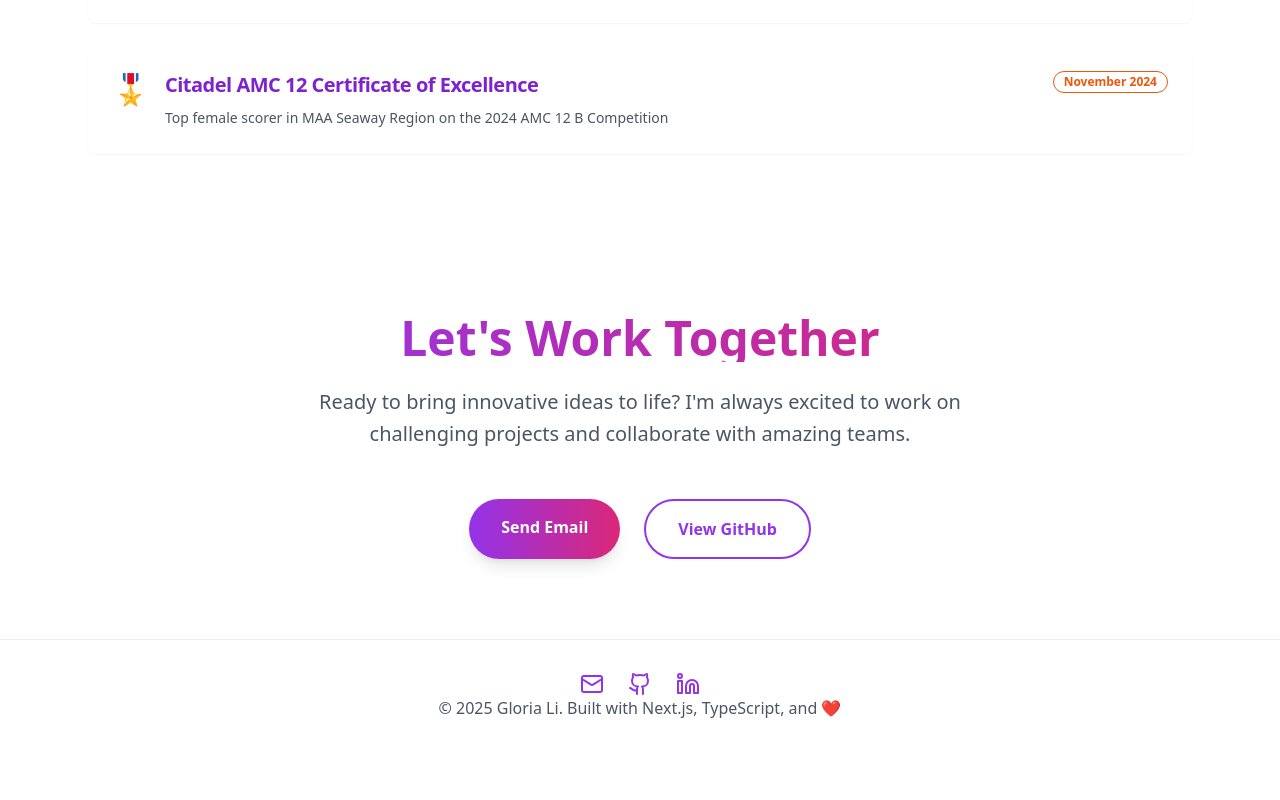
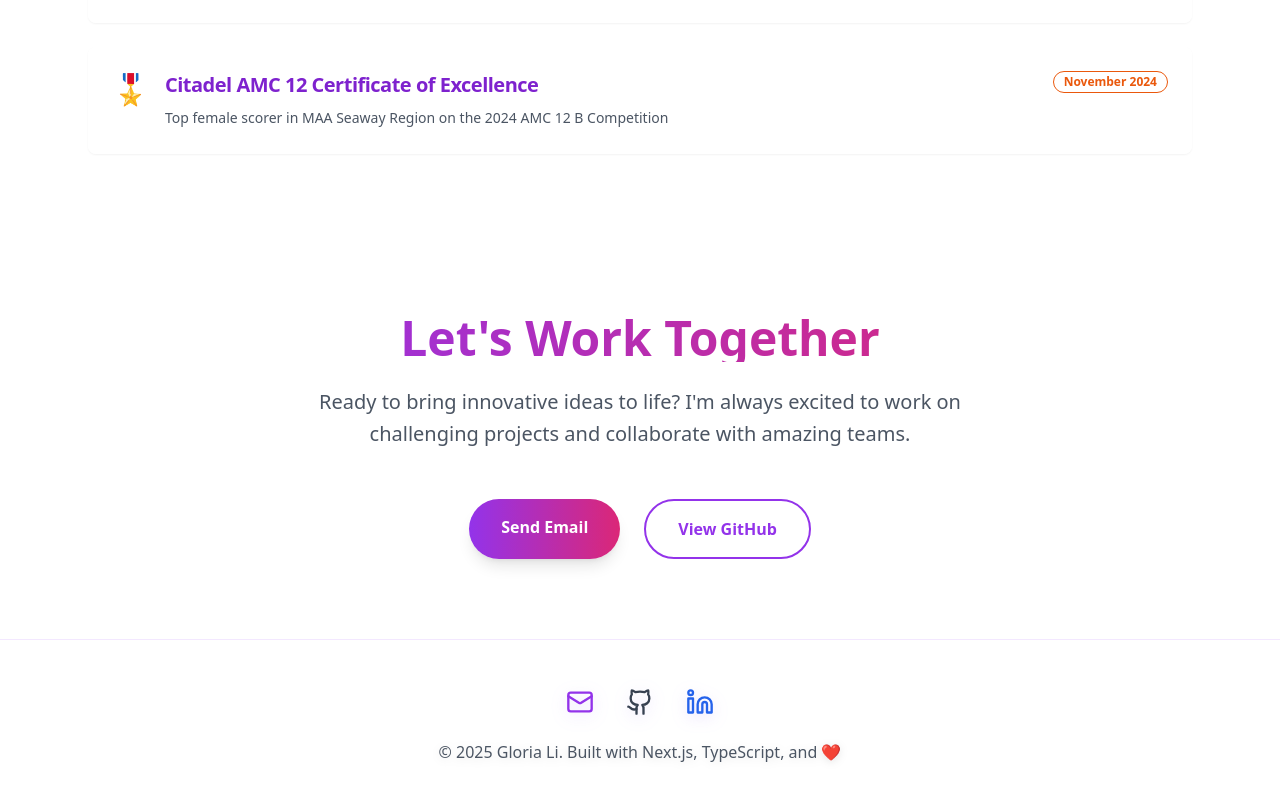
Before and after one commit to agloriousli/agloriousli.github.io, a Next.js app: page / in a window 1280 px wide. Shown: the part 4237-5037 px from the top of the page. Before the commit the page ends 4989 px from the top, so only its background shows below. Built offline with nearby package versions, Linux system fonts and the light colour scheme.

Commit message:
fixed footer

```diff
--- a/components/FooterSection.tsx
+++ b/components/FooterSection.tsx
@@ -3,37 +3,48 @@ import { Mail, Github, Linkedin } from "lucide-react"
 
 export default function FooterSection() {
   return (
-    <footer className="py-8 border-t border-purple-100 text-center text-gray-600 bg-white/50 backdrop-blur-sm">
-      <div className="max-w-6xl mx-auto px-6">
-        <div className="flex justify-center gap-6">
-          <motion.a
-            href="mailto:gloriali8976@gmail.com"
-            whileHover={{ scale: 1.1, rotate: 5 }}
-            className="text-purple-600 hover:text-purple-700"
+    <footer
+        className="py-12 border-t border-purple-100 text-center text-gray-600 bg-white/60 backdrop-blur-sm"
+        style={{ perspective: "1000px" }}
+      >
+        <div className="max-w-6xl mx-auto px-6">
+          <motion.div className="flex justify-center gap-8 mb-6" style={{ transform: "translateZ(20px)" }}>
+            {[
+              { href: "mailto:gloriali8976@gmail.com", icon: Mail, color: "text-purple-600" },
+              { href: "https://github.com/an-apple-in-a-tree", icon: Github, color: "text-gray-700" },
+              { href: "https://www.linkedin.com/in/gloria-l-955979285/", icon: Linkedin, color: "text-blue-600" },
+            ].map((link, index) => (
+              <motion.a
+                key={index}
+                href={link.href}
+                target={link.href.startsWith("http") ? "_blank" : undefined}
+                rel={link.href.startsWith("http") ? "noopener noreferrer" : undefined}
+                className={`${link.color} hover:scale-110 transition-all duration-300`}
+                style={{
+                  filter: "drop-shadow(0 4px 8px rgba(139, 92, 246, 0.2))",
+                  transform: "translateZ(10px)",
+                }}
+                whileHover={{
+                  scale: 1.2,
+                  rotateY: 15,
+                  filter: "drop-shadow(0 6px 12px rgba(139, 92, 246, 0.3))",
+                }}
+                whileTap={{ scale: 0.9 }}
+              >
+                <link.icon className="w-7 h-7" />
+              </motion.a>
+            ))}
+          </motion.div>
+          <motion.p
+            style={{
+              filter: "drop-shadow(0 2px 4px rgba(0, 0, 0, 0.1))",
+              transform: "translateZ(5px)",
+            }}
+            whileHover={{ scale: 1.02 }}
           >
-            <Mail className="w-6 h-6" />
-          </motion.a>
-          <motion.a
-            href="https://github.com/an-apple-in-a-tree"
-            target="_blank"
-            rel="noopener noreferrer"
-            whileHover={{ scale: 1.1, rotate: -5 }}
-            className="text-purple-600 hover:text-purple-700"
-          >
-            <Github className="w-6 h-6" />
-          </motion.a>
-          <motion.a
-            href="https://www.linkedin.com/in/gloria-l-955979285/"
-            target="_blank"
-            rel="noopener noreferrer"
-            whileHover={{ scale: 1.1, rotate: 5 }}
-            className="text-purple-600 hover:text-purple-700"
-          >
-            <Linkedin className="w-6 h-6" />
-          </motion.a>
+            &copy; 2025 Gloria Li. Built with Next.js, TypeScript, and ❤️
+          </motion.p>
         </div>
-        <p>&copy; 2025 Gloria Li. Built with Next.js, TypeScript, and ❤️</p>
-      </div>
-    </footer>
+      </footer>
   )
 }
```
